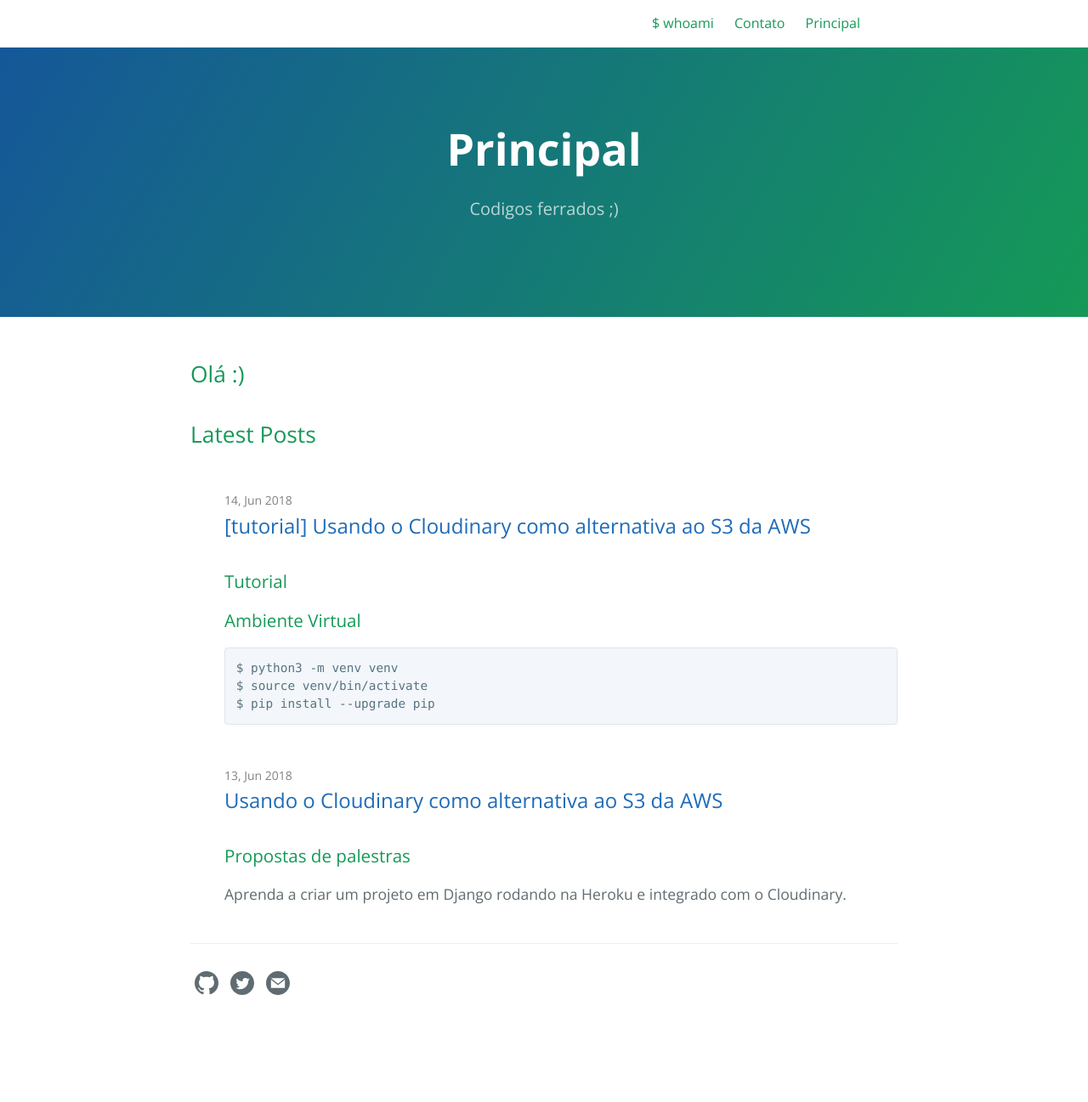
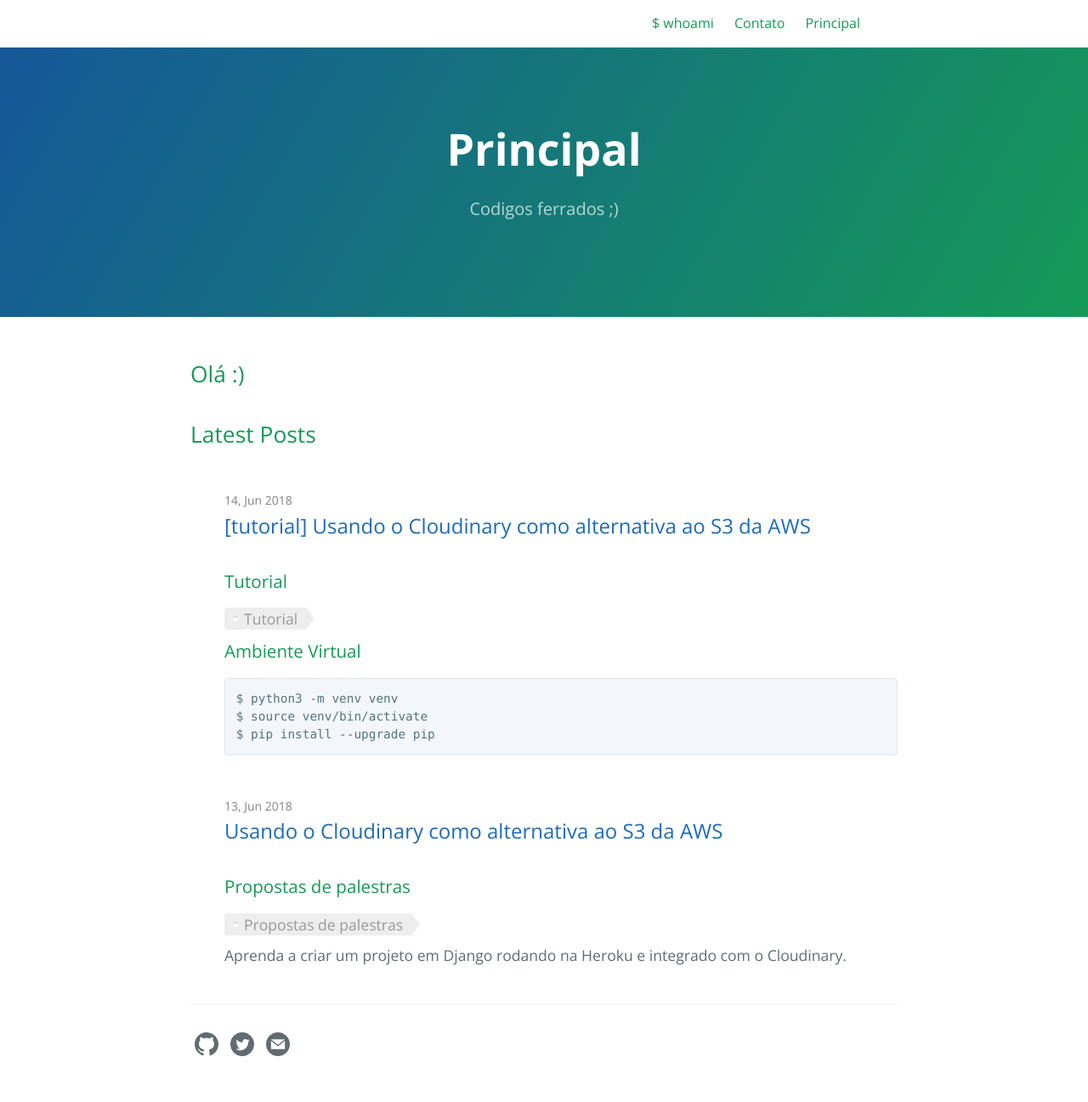
Before and after one commit to tiagocordeiro/tiagocordeiro.github.io, a Jekyll site: the page built from index.md, in a window 1280 px wide. Shown: the whole page at 85% size. Built offline with Jekyll 4.4.1, drawn with Linux system fonts in a browser that asks for light colours; before the commit the page ends 1225 px from its top, so only the background shows below that.

Commit message:
adicionado Tags

```diff
--- a/_layouts/home.html
+++ b/_layouts/home.html
@@ -21,6 +21,9 @@ layout: default
           <a class="post-link" href="{{ post.url | relative_url }}" title="{{ post.title }}">{{ post.title | escape }}</a>
         </h2>
         <h3>{{ post.categories | join: ', ' }}</h3>
+        {% for category in post.categories %}
+          <a href="#" class="tag">{{category}}</a>
+        {% endfor %}
 
         <span>{{ post.excerpt | markdownify | truncatewords: 30 }}</span>
 
--- a/assets/css/style.scss
+++ b/assets/css/style.scss
@@ -2,3 +2,60 @@
 ---
 
 @import 'jekyll-theme-cayman-blog';
+
+.tags {
+list-style: none;
+margin: 0;
+overflow: hidden;
+padding: 0;
+}
+
+.tags li {
+float: left;
+}
+
+.tag {
+background: #eee;
+border-radius: 3px 0 0 3px;
+color: #999;
+display: inline-block;
+height: 26px;
+line-height: 26px;
+padding: 0 20px 0 23px;
+position: relative;
+margin: 0 10px 10px 0;
+text-decoration: none;
+-webkit-transition: color 0.2s;
+}
+
+.tag::before {
+background: #fff;
+border-radius: 10px;
+box-shadow: inset 0 1px rgba(0, 0, 0, 0.25);
+content: '';
+height: 6px;
+left: 10px;
+position: absolute;
+width: 6px;
+top: 10px;
+}
+
+.tag::after {
+background: #fff;
+border-bottom: 13px solid transparent;
+border-left: 10px solid #eee;
+border-top: 13px solid transparent;
+content: '';
+position: absolute;
+right: 0;
+top: 0;
+}
+
+.tag:hover {
+background-color: crimson;
+color: white;
+}
+
+.tag:hover::after {
+    border-left-color: crimson;
+}
```
